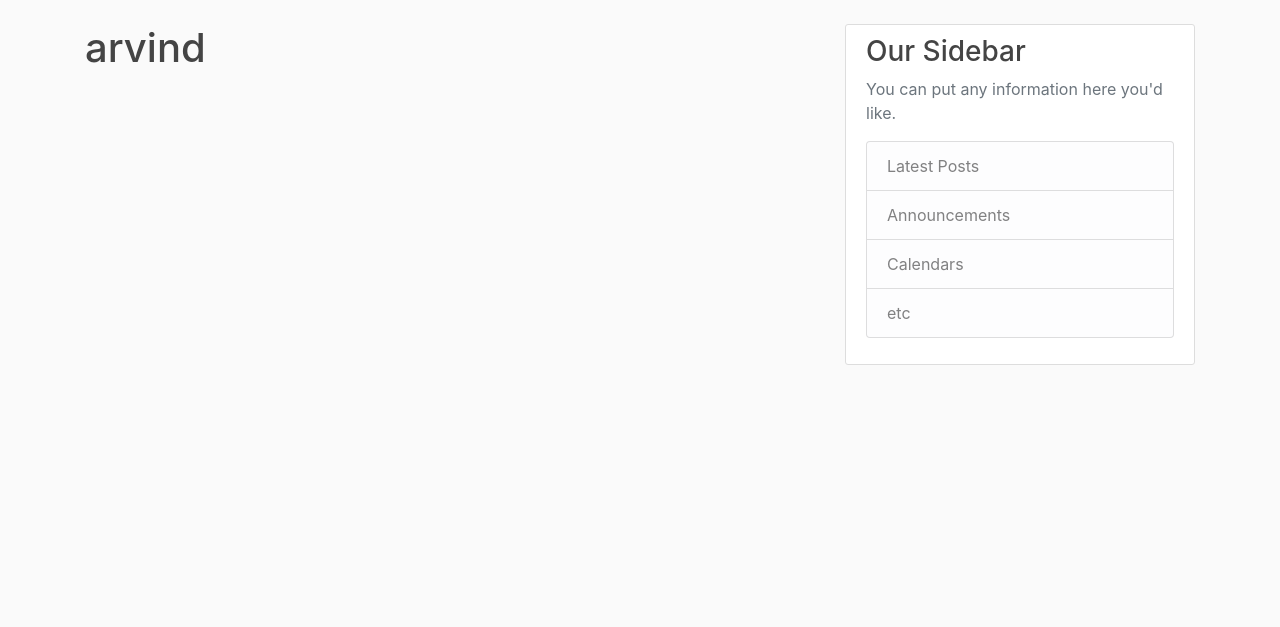
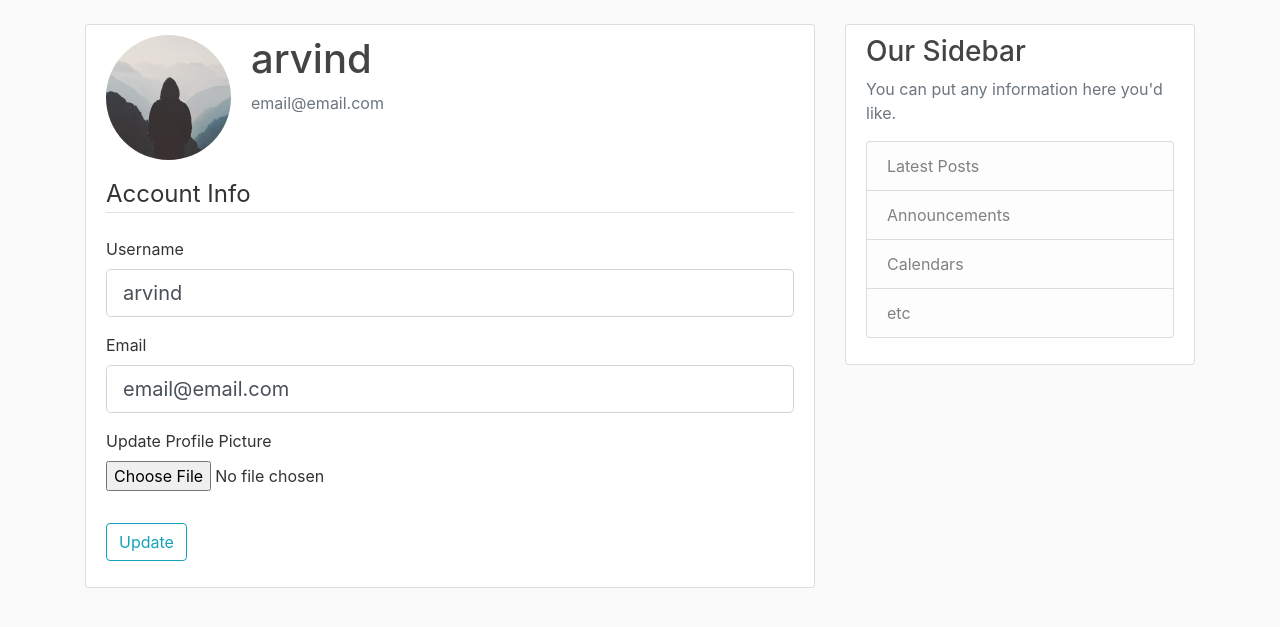
Before and after one commit to arvindmehairjan/My-Hero-Academia-Forum, a Flask app: page /account in a window 1280 px wide. Shown: the part 56-683 px from the top of the page. Run offline with Flask 2, Linux system fonts and the light colour scheme; a user stored in the database is signed in; some libraries are stand-ins or nearby versions.

Commit message:
Added User account and profile picture

```diff
--- a/hero_blog/forms.py
+++ b/hero_blog/forms.py
@@ -1,7 +1,9 @@
 from flask_wtf import FlaskForm
+from flask_wtf.file import FileField, FileAllowed
 from wtforms import StringField, PasswordField, SubmitField, BooleanField
 from wtforms.validators import DataRequired, Length, Email, EqualTo, ValidationError
 from hero_blog.models import User
+from flask_login import current_user
 
 class RegistrationForm(FlaskForm):
     username = StringField('Username', validators=[DataRequired(), Length(min=2, max=20)])
@@ -25,3 +27,21 @@ class LoginForm(FlaskForm):
     password = PasswordField('Password', validators=[DataRequired()])
     remember = BooleanField('Remember Me')
     submit = SubmitField('Login')
+
+class UpdateAccountForm(FlaskForm):
+    username = StringField('Username', validators=[DataRequired(), Length(min=2, max=20)])
+    email = StringField('Email', validators=[DataRequired(), Email()])
+    picture = FileField('Update Profile Picture', validators=[FileAllowed(['jpg', 'png'])])
+    submit = SubmitField('Update')
+
+    def validate_username(self, username):
+        if username.data != current_user.username:
+            user = User.query.filter_by(username=username.data).first()
+            if user:
+                raise ValidationError('That username is taken. Please choose a different one.')
+
+    def validate_email(self, email):
+        if email.data != current_user.email:
+            user = User.query.filter_by(email=email.data).first()
+            if user:
+                raise ValidationError('That email is taken. Please choose a different one.')
--- a/hero_blog/routes.py
+++ b/hero_blog/routes.py
@@ -1,8 +1,11 @@
 from hero_blog.models import User, Post
 from flask import render_template, url_for, flash, redirect, request
-from hero_blog.forms import RegistrationForm, LoginForm
+from hero_blog.forms import RegistrationForm, LoginForm, UpdateAccountForm
 from hero_blog import app, db, bcrypt
 from flask_login import login_user, current_user, logout_user, login_required
+import secrets
+import os
+from PIL import Image
 
 posts = [
     {
@@ -62,8 +65,34 @@ def logout():
     logout_user()
     return redirect(url_for('home'))
 
+def save_picture(form_picture):
+    random_hex = secrets.token_hex(8)
+    _, f_ext = os.path.splitext(form_picture.filename)
+    picture_fn = random_hex + f_ext
+    picture_path = os.path.join(app.root_path, 'static/profile_pics', picture_fn)
 
-@app.route('/account')
+    output_size = (125, 125)
+    i = Image.open(form_picture)
+    i.thumbnail(output_size)
+    i.save(picture_path)
+
+    return picture_fn
+
+@app.route('/account', methods=['GET', 'POST'])
 @login_required
 def account():
-    return render_template('account.html', title='Account')
+    form = UpdateAccountForm()
+    if form.validate_on_submit():
+        if form.picture.data:
+            picture_file = save_picture(form.picture.data)
+            current_user.image_file = picture_file
+        current_user.username = form.username.data
+        current_user.email = form.email.data
+        db.session.commit()
+        flash('Your account has been updated!', 'success')
+        return redirect(url_for('account'))
+    elif request.method == 'GET':
+        form.username.data = current_user.username
+        form.email.data = current_user.email
+    image_file = url_for('static', filename='profile_pics/' + current_user.image_file)
+    return render_template('account.html', title='Account', image_file=image_file, form=form)
--- a/hero_blog/templates/account.html
+++ b/hero_blog/templates/account.html
@@ -1,4 +1,60 @@
 {% extends "layout.html" %}
 {% block content %}
-    <h1>{{ current_user.username }}</h1>
-{% endblock content %}
+    <div class="content-section">
+        <div class="media">
+            <img class="rounded-circle account-img" src="{{ image_file }}">
+        <div class="media-body">
+            <h2 class="account-heading">{{ current_user.username }}</h2>
+            <p class="text-secondary">{{ current_user.email }}</p>
+        </div>
+        </div>
+            <form method="POST" action="" enctype="multipart/form-data">
+                {{ form.hidden_tag() }}
+                <fieldset class="form-group">
+                    <legend class="border-bottom mb-4">Account Info</legend>
+
+                    <div class="form-group">
+                        {{ form.username.label(class="form-control-label") }}
+
+                        {% if form.username.errors %}
+                            {{ form.username(class="form-control form-control-lg is-invalid") }}
+                            <div class="invalid-feedback">
+                                {% for error in form.username.errors %}
+                                    <span>{{ error }}</span>
+                                {% endfor %}
+                            </div>
+                        {% else %}
+                          {{ form.username(class="form-control form-control-lg") }}
+                        {% endif %}
+                    </div>
+
+                    <div class="form-group">
+                        {{ form.email.label(class="form-control-label") }}
+                        {% if form.email.errors %}
+                            {{ form.email(class="form-control form-control-lg is-invalid") }}
+                            <div class="invalid-feedback">
+                                {% for error in form.email.errors %}
+                                    <span>{{ error }}</span>
+                                {% endfor %}
+                            </div>
+                        {% else %}
+                          {{ form.email(class="form-control form-control-lg") }}
+                        {% endif %}
+                    </div>
+
+                    <div class="form-group">
+                        {{ form.picture.label() }}
+                        {{ form.picture(class="form-control-file") }}
+                        {% if form.picture.errors %}
+                            {% for error in form.picture.errors %}
+                                <span class="text-danger">{{ error }}</span></br>
+                            {% endfor %}
+                        {% endif %}
+                    </div>
+                </fieldset>
+                <div class="form-group">
+                    {{ form.submit(class="btn btn-outline-info") }}
+                </div>
+            </form>
+    </div>
+  {% endblock content %}
```
Also changed, not shown: hero_blog/site.db, hero_blog/static/profile_pics/d21a3ce2bb6688dd.png (added), hero_blog/static/profile_pics/default.jpg (added).
